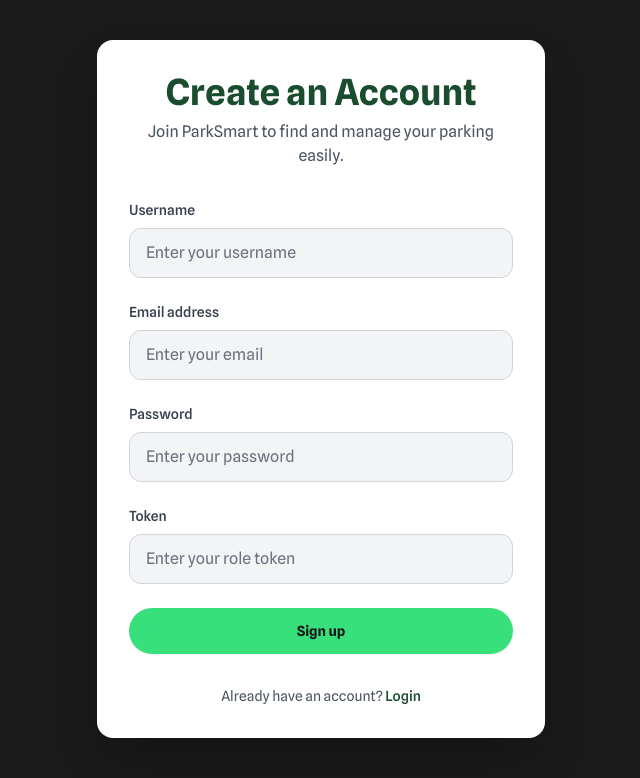
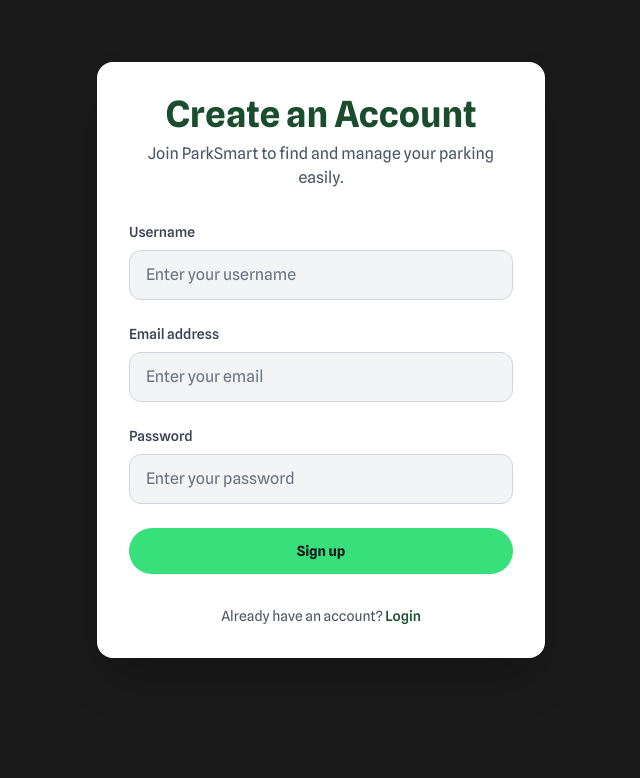
Before and after one commit to Bedangi/ucs503p-202526odd-404notfound, a Flask app: page / in a window 1280 px wide. Shown: the part 81-859 px from the top of the page, without its empty margins (319-959 px from the left). After the commit the page ends 739 px from the top, so only its background shows below. Run offline with Flask 3, Linux system fonts and the light colour scheme; some libraries are stand-ins or nearby versions.

Commit message:
hide buttons not needed

```diff
--- a/templates/dashboard.html
+++ b/templates/dashboard.html
@@ -87,13 +87,13 @@
                 </div>
 
                 <!-- Payment Button -->
-                <div class="pt-6">
+                <!-- <div class="pt-6">
                     <button
                       onclick="leaveNow('{{ user.email }}')"
                       class="w-full bg-[var(--primary-color)] text-[var(--background-color)] px-6 py-3 rounded-full font-semibold hover:bg-[var(--accent-color)] transition-colors duration-200 ease-in-out focus:outline-none focus:ring-2 focus:ring-[var(--primary-color)] focus:ring-opacity-50">
                         Leave Now
                     </button>
-                </div>
+                </div> -->
             </div>
         </main>
       </div>
--- a/templates/signup.html
+++ b/templates/signup.html
@@ -83,10 +83,10 @@
                 <label class="block text-sm font-medium text-gray-700 mb-2" for="password">Password</label>
                 <input autocomplete="current-password" class="form-input w-full px-4 py-3 border rounded-xl focus:ring-2 focus:ring-[var(--primary-color)]" id="password" name="password" placeholder="Enter your password" required="" type="password" />
             </div>
-            <div>
+            <!-- <div>
                 <label class="block text-sm font-medium text-gray-700 mb-2" for="token">Token</label>
                 <input autocomplete="off" class="form-input w-full px-4 py-3 border rounded-xl focus:ring-2 focus:ring-[var(--primary-color)]" id="token" name="token" placeholder="Enter your role token" type="text" />
-            </div>
+            </div> -->
             <div>
                 <button class="w-full flex justify-center py-3 px-4 border border-transparent rounded-full shadow-sm text-sm font-bold text-[var(--background-color)] bg-[var(--primary-color)] hover:bg-[var(--accent-color)] focus:outline-none focus:ring-2 focus:ring-offset-2 focus:ring-[var(--primary-color)] transition-colors duration-300" type="submit">
                     Sign up
```
